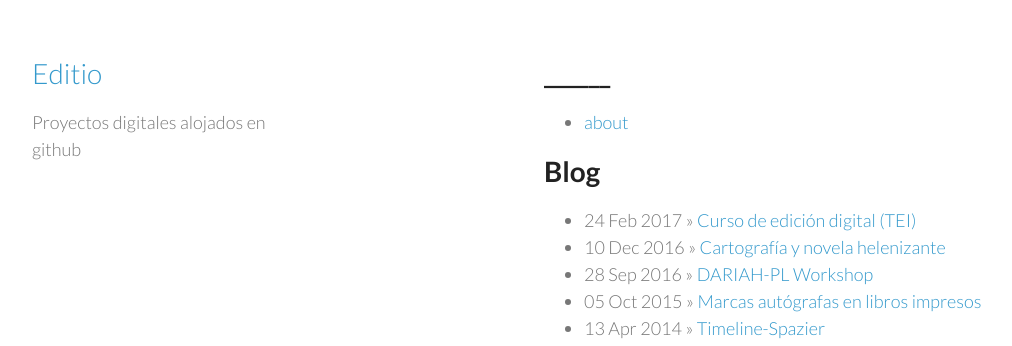
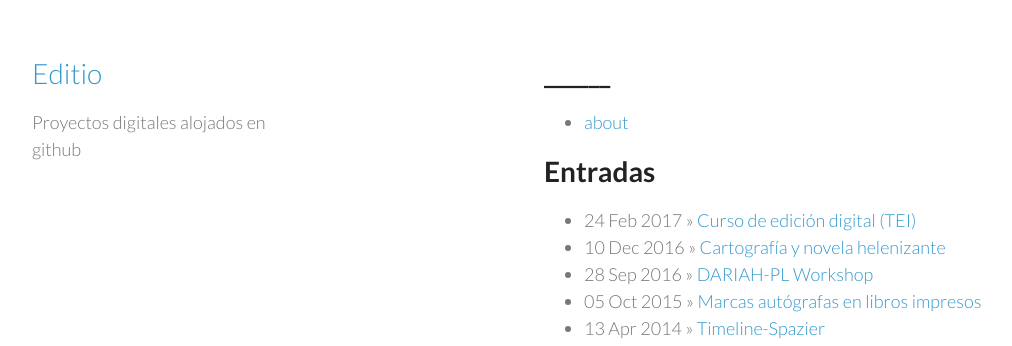
Before and after one commit to editio/editio.github.io, a Jekyll site: the page built from index.html, in a window 1280 px wide. Shown: the top 346 px of the page, without its empty margins (26-1038 px from the left). Built offline with Jekyll 4.4.1, drawn with Linux system fonts in a browser that asks for light colours.

Commit message:
Translation

```diff
--- a/index.html
+++ b/index.html
@@ -9,7 +9,7 @@ published: true
    <li><a href="/about">about</a></li>
   </ul>
 
-  <h1>Blog</h1>
+  <h1>Entradas</h1>
   <ul class="posts">
     {% for post in site.posts %}
       <li><span>{{ post.date | date_to_string }}</span> &raquo; <a href="{{ post.url }}">{{ post.title }}</a></li>
```
